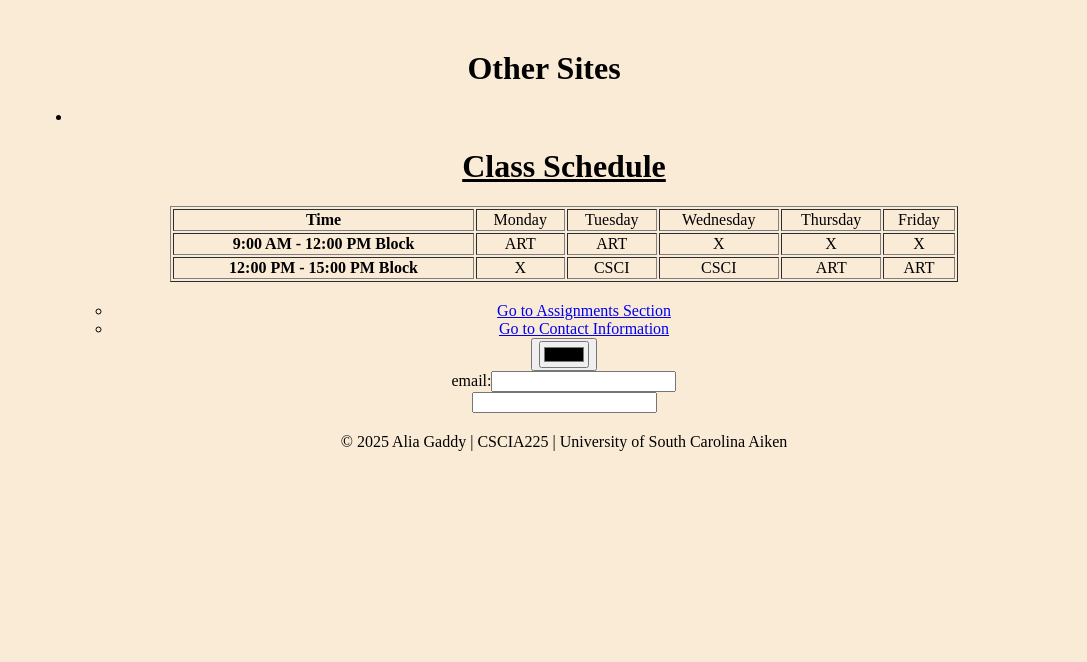
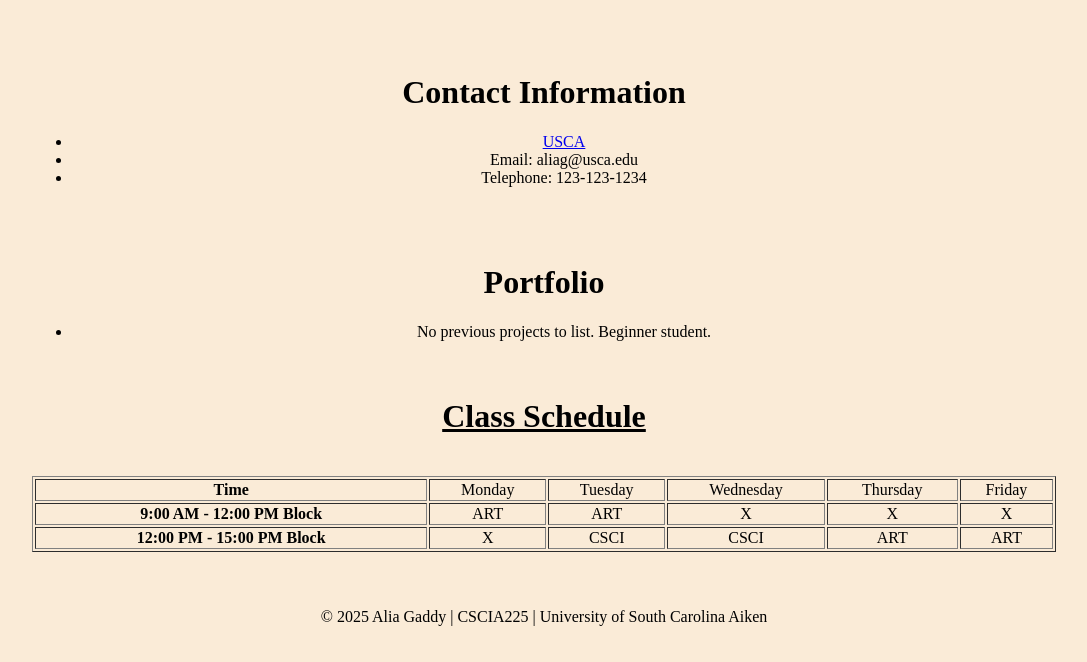
Before and after one commit to aliagaddy-stu/CSCI225, a plain HTML site: page index.html in a window 1280 px wide. Shown: the part 753-1415 px from the top of the page, without its empty margins (96-1183 px from the left). Before the commit the page ends 1244 px from the top, so only its background shows below. Drawn offline with Linux system fonts and the light colour scheme.

Commit message:
assignment1.html

```diff
--- a/index.html
+++ b/index.html
@@ -1,4 +1,3 @@
-<!DOCTYPE html>
 <html>
 <head>
     <title>CSCIA225 Homepage of Alia Gaddy Fall 25</title>
@@ -30,30 +29,32 @@
     </style>
 </head>
 <body>
-    <!-- Main page and details -->
 
-       <!-- Navbar section -->
       <div class="navbar">
-        <!-- Add navigation links here -->
+
+
+            <a href="#assignments"> Go to Assignments Section</a><br>
+            <a href="#Contact-Information"> Go to Contact Information</a>
+
     </div>
 
     <!-- Introduction section -->
     <div class="introduction">
 
      <h1>Welcome to Alia Gaddy's CSCIA225 Homepage</h1>
+
           <img src="./images/thumbnail_headshot.png" alt="headshot" width="600" height="350"><br>
 
                <p>This is a draft website for course CSCIA225. This course is a junior level computer science elective. A thorough understanding of java is required. I'm excited to complete this page!</p>
-
      </div>
 
-<!-- Assignment section -->
     <div class="assignments" id="assignments">
     <h1>Assignments</h1>
          <ul>
             <li>assignment1.pdf</li>
             <li>assignment2.pdf</li>
          </ul>
+
     </div>
 
     <div class="contact-information" id="Contact-Information">
@@ -72,12 +73,9 @@
            </ul>
     </div>
 
-<div class="other-sites" id="Other-Sites">
-    <h1>Other Sites</h1>
-    <ul>
-        <li><!-- Add other site links here --></li>
+
+    <table border="1">
       <h1><ins>Class Schedule</ins></h1>
-    <table border="1">
         <tr>
             <th>Time</th>
             <td>Monday</td>
@@ -104,22 +102,8 @@
         </tr>
     </table>
 
-    <div>
-        <ul>
-            <li><a href="#assignments">Go to Assignments Section</a></li>
-            <li><a href="#Contact-Information">Go to Contact Information</a></li>
-        </ul>
-    </div>
-         <button>
-         <input type="color"
 
-            <!--HTML 5-->
-         </button>
-         <form>
-            email:<input type=""text" name=""custemail"><br>
-            <input type=""submit">
 
-         </form>
     <footer>
         <p>&copy; 2025 Alia Gaddy | CSCIA225 | University of South Carolina Aiken</p>
     </footer>
```
Lines whose indentation alone changed are shown as unchanged.
